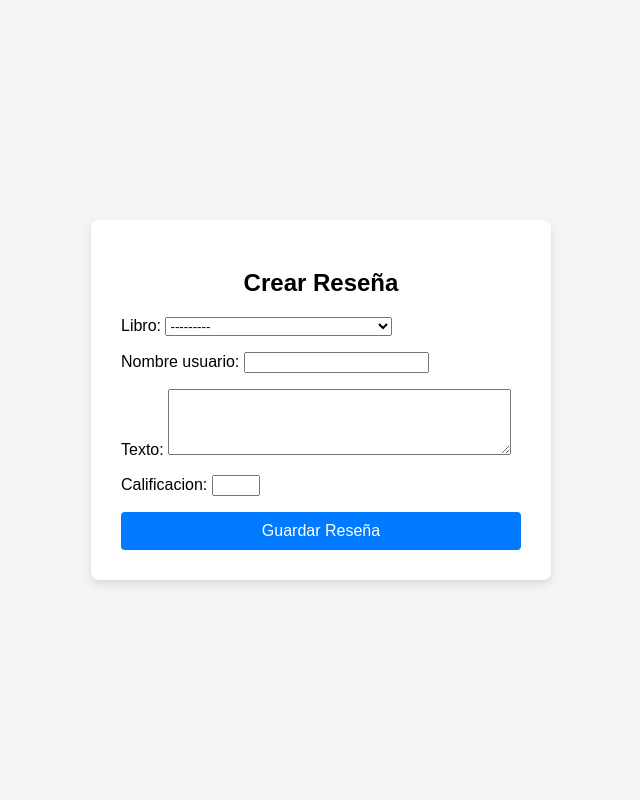
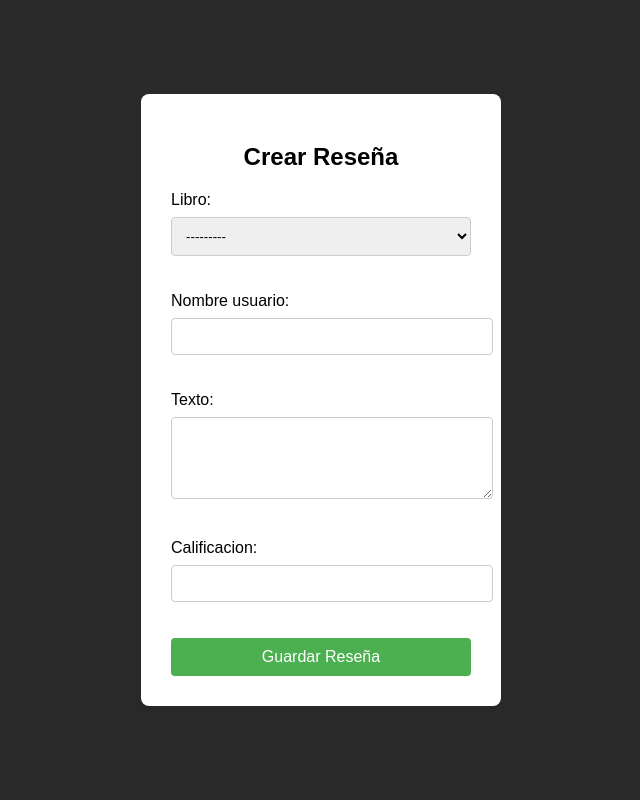
Before and after one commit to gustavoyunque/Lab05, a Django app: page /crear_resena/ in a window 1280 px wide. Shown: the whole page, without its empty margins (319-959 px from the left). Run offline with Django 5.2, Linux system fonts and the light colour scheme; data comes from the database, SQL or seed files in the repository; both versions use the stored data as it was after the commit.

Commit message:
Se arreglaron CSS a los HTML faltantes, se arregló un error que tenia el formulario de Reseñas, + toques finales

```diff
--- a/reviews/forms.py
+++ b/reviews/forms.py
@@ -30,5 +30,5 @@ class FormularioResena(forms.ModelForm):
             'libro': forms.Select(attrs={'class': 'form-control'}),
             'nombre_usuario': forms.TextInput(attrs={'class': 'form-control'}),
             'texto': forms.Textarea(attrs={'class': 'form-control', 'rows': 4}),
-            'calificacion': forms.NumberInput(attrs={'class': 'form-control', 'min': 1, 'max': 5}),
+            'calificacion': forms.NumberInput(attrs={'class': 'form-control', 'min': 0, 'max': 10}),
         }
--- a/reviews/templates/reviews/formulario_resena.html
+++ b/reviews/templates/reviews/formulario_resena.html
@@ -2,56 +2,54 @@
 <html lang="es">
 <head>
     <meta charset="UTF-8">
-    <title>Añadir Resena</title>
+    <title>Añadir Reseña</title>
     <style>
         body {
             font-family: Arial, sans-serif;
-            margin: 0;
-            padding: 0;
+            background-color: #2a2a2a;
             display: flex;
             justify-content: center;
             align-items: center;
-            min-height: 100vh;
-            background-color: #f4f4f4;
+            height: 100vh;
+            margin: 0;
         }
         .form-container {
             background-color: white;
             padding: 30px;
             border-radius: 8px;
             box-shadow: 0 4px 8px rgba(0, 0, 0, 0.1);
-            width: 400px;
+            width: 300px;
         }
         h2 {
             text-align: center;
             margin-bottom: 20px;
         }
-        .form-group {
-            margin-bottom: 15px;
+        label {
+            display: block;
+            margin-bottom: 8px;
         }
-        .form-group label {
-            display: block;
-            margin-bottom: 5px;
-        }
-        .form-group input,
-        .form-group textarea,
-        .form-group select {
+        input, textarea, select {
             width: 100%;
             padding: 10px;
+            margin-bottom: 20px;
             border: 1px solid #ccc;
             border-radius: 4px;
         }
         button {
             width: 100%;
             padding: 10px;
-            background-color: #007bff;
+            background-color: #4CAF50;
             color: white;
             border: none;
             border-radius: 4px;
             font-size: 16px;
-            cursor: pointer;
         }
         button:hover {
-            background-color: #0056b3;
+            background-color: #45a049;
+        }
+        .error {
+            color: red;
+            margin-bottom: 10px;
         }
     </style>
 </head>
```
Also changed, not shown: reviews/templates/reviews/formulario_libro.html (+10 -18 lines), db.sqlite3.
